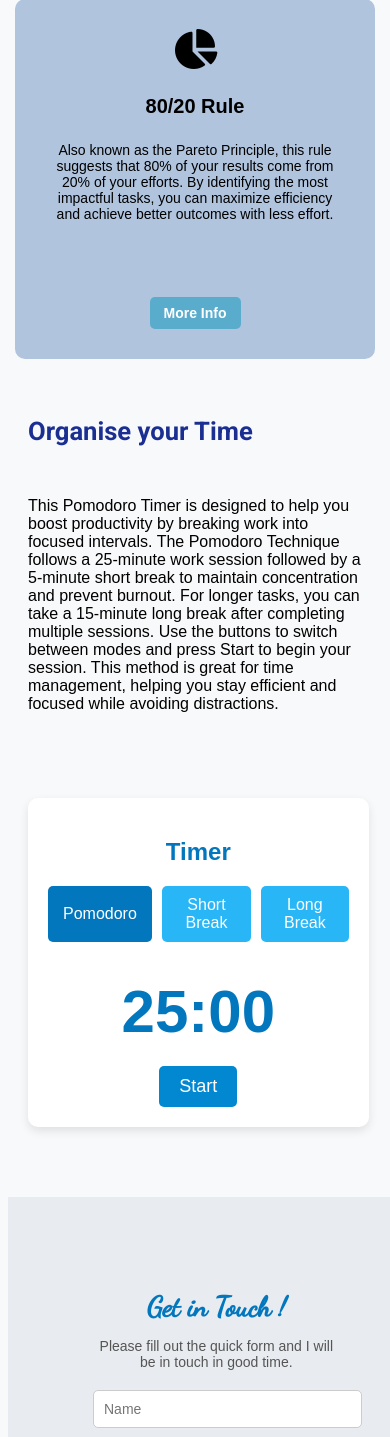
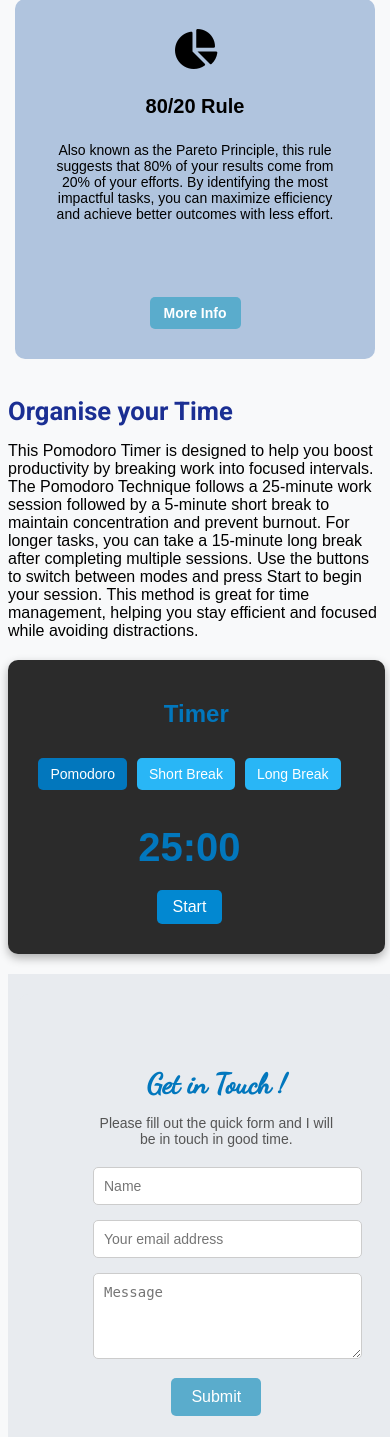
Before and after one commit to jialihuang0427/TaskFlowCheckConnection, a Flask app: page /todo in a window 390 px wide. Shown: the part 3111-4548 px from the top of the page. Run offline with Flask 3, Linux system fonts and the light colour scheme; the visitor is signed in with stand-in values (Sample User, id 1); data that the repository does not hold is empty; some libraries are stand-ins or nearby versions.

Commit message:
finish timer

```diff
--- a/static/todo.css
+++ b/static/todo.css
@@ -1045,7 +1045,7 @@ h2 {
 }
 
 /* 🟦 RESPONSIVE NAVBAR */
-@media only screen and (max-width: 600px) {
+@media only screen and (max-width: 518px) {
     .navbar {
         display: flex;
         flex-direction: column;
@@ -1138,19 +1138,21 @@ h2 {
     }
 }
 
-@media only screen and (max-width: 600px) {
+@media only screen and (max-width: 518px) {
     .container {
-        max-width: 95%;
+        max-width: 518px;
         padding: 20px;
     }
 
     #tasks, #quotes {
         width: 100%; /* Make list full-width on mobile */
         padding: 15px;
+        max-width : 518px;
     }
 
     #task-form, #quote-form {
         flex-direction: column; /* Stack inputs & buttons */
+        max-width: 518px;
     }
 
     #task-input, #quote-input, #emoji-input {
@@ -1168,7 +1170,7 @@ h2 {
 }
 
 /* Make them stack in mobile */
-@media (max-width: 600px) {
+@media (max-width: 518px) {
     .services-list {
         flex-direction: column;
         align-items: center;
@@ -1176,9 +1178,8 @@ h2 {
 
     .service-box {
         width: 90%; /* Make them take full width */
-        max-width: 400px; /* Set a max width */
+        max-width: 518px; /* Set a max width */
     }
-}
 
 .contact-container {
     display: flex;
@@ -1187,8 +1188,45 @@ h2 {
     gap: 20px;
 }
 
+
+
+.timer-container {
+    width: 90%; /* Make it smaller */
+    max-width: 518px; /* Adjust max width */
+    padding: 10px;
+}
+
+
+#timer-section {
+    width: 90% !important; /* Reduce width */
+    max-width: 500px !important; /* Adjust max width */
+    margin: 20px auto !important; /* Reduce margin */
+    padding: 20px !important; /* Reduce padding */
+    background: #2b2b2b !important; /* Darker background */
+    color: white !important; /* Text color */
+    border-radius: 10px !important;
+    box-shadow: 0px 4px 10px rgba(0, 0, 0, 0.3) !important; /* Stronger shadow */
+    justify-content: center !important;
+}
+
+.timer-display {
+    font-size: 40px; /* Reduce further for mobile */
+}
+
+.mode-btn {
+    font-size: 14px; /* Adjust button text size */
+    padding: 8px 12px;
+    min-width: 70px;
+}
+
+
+#start-btn {
+    font-size: 16px; /* Make start button smaller */
+    padding: 8px 16px;
+}
+}
 /* Make them stack in mobile */
-@media (max-width: 768px) {
+@media (max-width: 518px) {
     .contact-container {
         flex-direction: column;
         align-items: center;
--- a/templates/todo.html
+++ b/templates/todo.html
@@ -599,7 +599,7 @@
 </div>
 
 <div id="timerheading" class="fade-in-section">
-    <div class="container">
+
         <h1 class="sub-title">Organise your Time</h1>
         <p class="timer-description">This Pomodoro Timer is designed to help you boost productivity
             by breaking work into focused intervals. The Pomodoro Technique follows a 25-minute work session
@@ -607,6 +607,7 @@
               you can take a 15-minute long break after completing multiple sessions. Use the buttons to switch
               between modes and press Start to begin your session. This method is great for time management,
               helping you stay efficient and focused while avoiding distractions. </p>
+
 <section id="timer-section">
     <h2>Timer</h2>
     <div class="timer-container">
@@ -618,7 +619,7 @@
         <div class="timer-display">25:00</div>
         <button id="start-btn">Start</button>
     </div>
-</div>
+
 </section>
 </div>
     <section id="contact">
```
